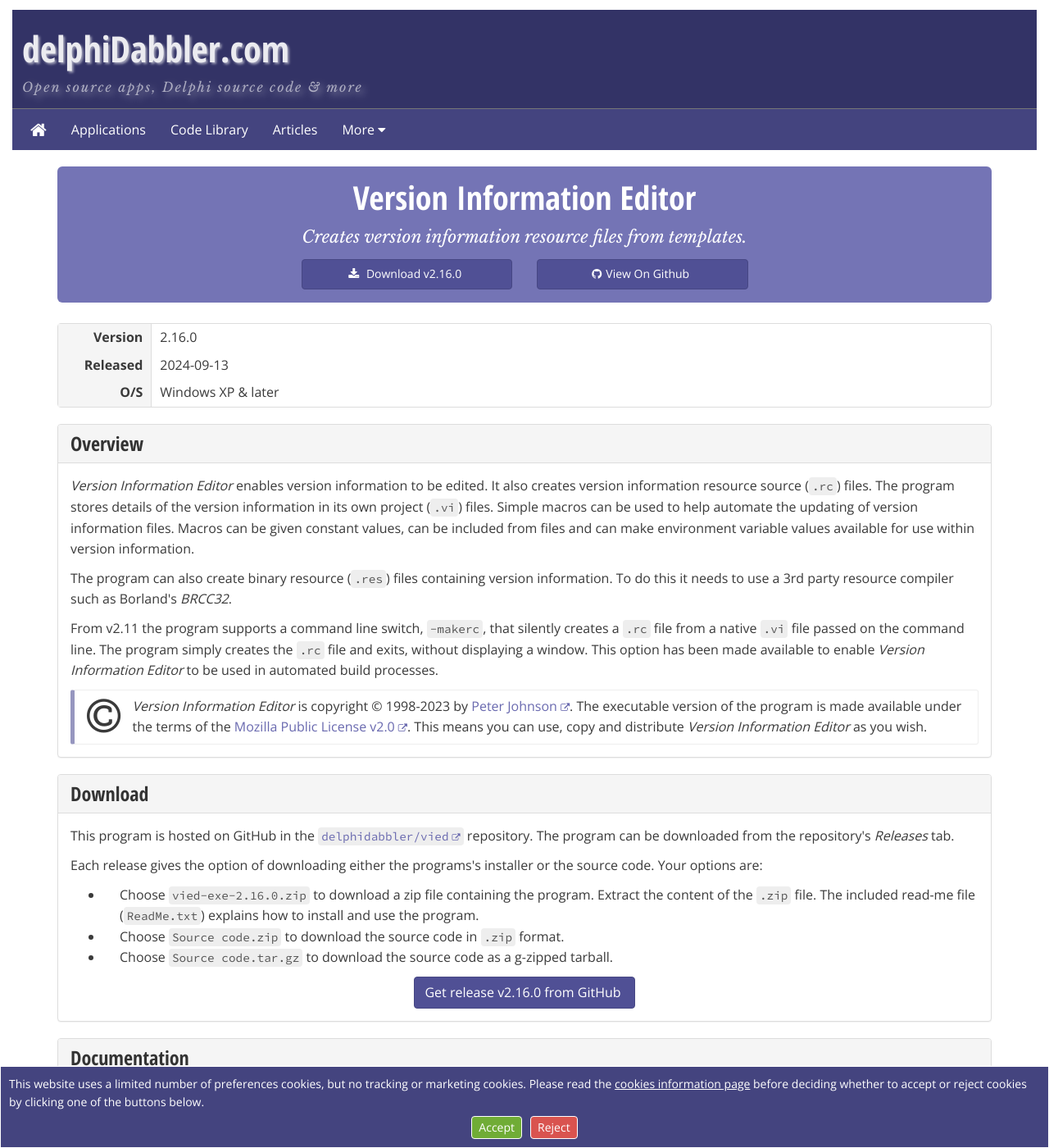
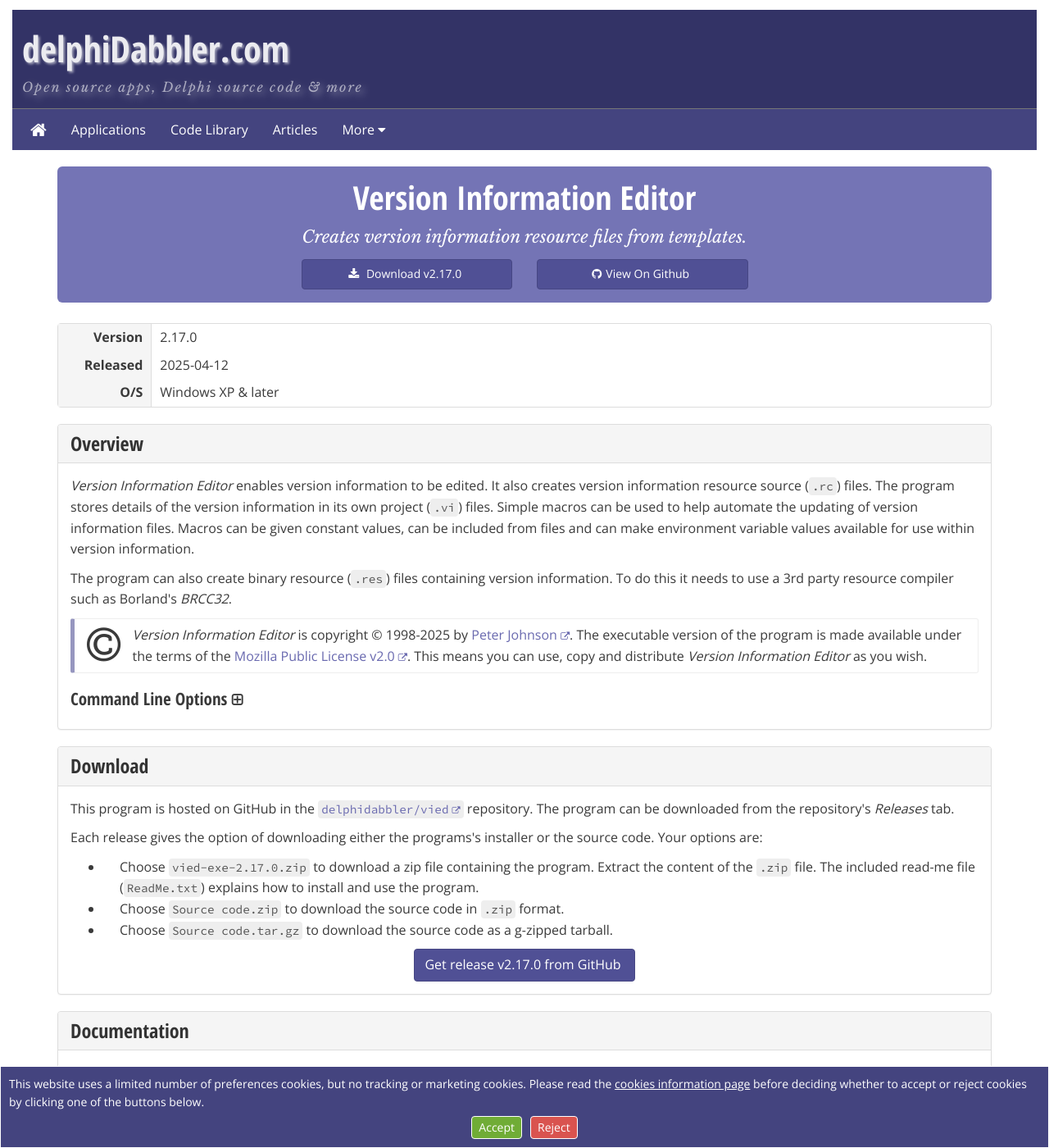
Before and after one commit to delphidabbler/delphidabbler.github.io, a Jekyll site: the page built from _software/vied.html, in a window 1280 px wide and 1400 px high. Shown: the whole window at 82% size. Built offline with Jekyll 4.4.1, drawn with Linux system fonts in a browser that asks for light colours.

Commit message:
Update vied page
1) For release v2.17.0.

2) To add a hidden section where command line options are decribed.

```diff
--- a/_software/vied.html
+++ b/_software/vied.html
@@ -2,9 +2,9 @@
 layout: "programs-tplt"
 group: apps
 priority: 3
-version: "2.16.0"
+version: "2.17.0"
 os: "Windows XP & later"
-release-date: "2024-09-13"
+release-date: "2025-04-12"
 title: "Version Information Editor"
 precis: "Creates version information resource files from templates."
 summary: "Creates version information resource files from templates that can be compiled and embedded in executable programs."
@@ -30,12 +30,53 @@
     <p>
       The program can also create binary resource (<code>.res</code>) files containing version information. To do this it needs to use a 3rd party resource compiler such as Borland's <em>BRCC32</em>.
     </p>
-    <p>
-      From v2.11 the program supports a command line switch, <code>-makerc</code>,  that silently creates a <code>.rc</code> file from a native <code>.vi</code> file passed on the command line. The program simply creates the <code>.rc</code> file and exits, without displaying a window. This option has been made available to enable <em>Version Information Editor</em> to be used in automated build processes.
+    <p class="callout callout-info">
+      <span class="fa fa-copyright fa-pull-left fa-3x"></span><em>Version Information Editor</em> is copyright &copy;
+      1998-2025 by <a href="{{ site.data.core.gravatar-url }}" aria-label="{{ site.data.core.gravatar-link-title }}">Peter
+        Johnson</a>. The executable version of the program is made available under the terms of the <a
+        href="{{ site.data.core.mpl-2-license-url }}" aria-label="{{ site.data.core.mpl-2-license-link-title }}">Mozilla
+        Public License v2.0</a>. This means you can use, copy and distribute <em>Version Information Editor</em> as you
+      wish.
     </p>
-    <p class="callout callout-info">
-      <span class="fa fa-copyright fa-pull-left fa-3x"></span><em>Version Information Editor</em> is copyright &copy; 1998-2023 by <a href="{{ site.data.core.gravatar-url }}" aria-label="{{ site.data.core.gravatar-link-title }}">Peter Johnson</a>. The executable version of the program is made available under the terms of the <a href="{{ site.data.core.mpl-2-license-url }}" aria-label="{{ site.data.core.mpl-2-license-link-title }}">Mozilla Public License v2.0</a>. This means you can use, copy and distribute <em>Version Information Editor</em> as you wish.
-    </p>
+    <h3 data-toggle="collapse" data-target="#command-line-options" class="collapsible collapsed">
+      Command Line Options
+    </h3>
+    <div id="command-line-options" class="collapse"> <!-- begin collapsible #command-line-options section -->
+      <p>
+        The program supports various command line options:
+      </p>
+      <ol>
+        <li>
+          <pre class="source-code">vied file-dlg-directory {-E:name=value}</pre>
+        </li>
+        <li>
+          <pre class="source-code">vied -makerc vi-file-path [rc-file-path] {-E:name=value}</pre>
+        </li>
+        <li>
+          <pre class="source-code">vied -open vi-file-path {-E:name=value}</pre>
+        </li>
+        <li>
+          <pre class="source-code">vied {-E:name=value}</pre>
+        </li>
+      </ol>
+      <p>
+        where:
+      </p>
+      <ul>
+        <li>
+          <code>file-dlg-directory</code> specifies the default directory used for all file open dialogue boxes displayed by the program.
+        </li>
+        <li>
+          <code>-makerc</code> silently opens the <code>.vi</code> file specified by the following <code>vi-file-path</code> parameter and uses the information from the file to generate a <code>.rc</code> file, with the name optionally provided by the following <code>rc-file-path</code> parameter. If <code>rc-file-path</code> is not provided then the required file name is obtained by change the extention of <code>vi-file-path</code> to <code>.rc</code>. The program then closes without ever displaying its GUI.
+        </li>
+        <li>
+          The optional <code>-open</code> command causes the file specified by the following <code>vi-file-path</code> parameter to be opened in the GUI on startup.
+        </li>
+        <li>
+          Each of the optional <code>-E:name=value</code> commands defines or overwrites an environment variable that can then be accessed within the program using <em>Env</em> macros.
+        </li>
+      </ul>
+    </div> <!-- /#features -->
 </section>
 
 <section class="panel panel-default">
```
